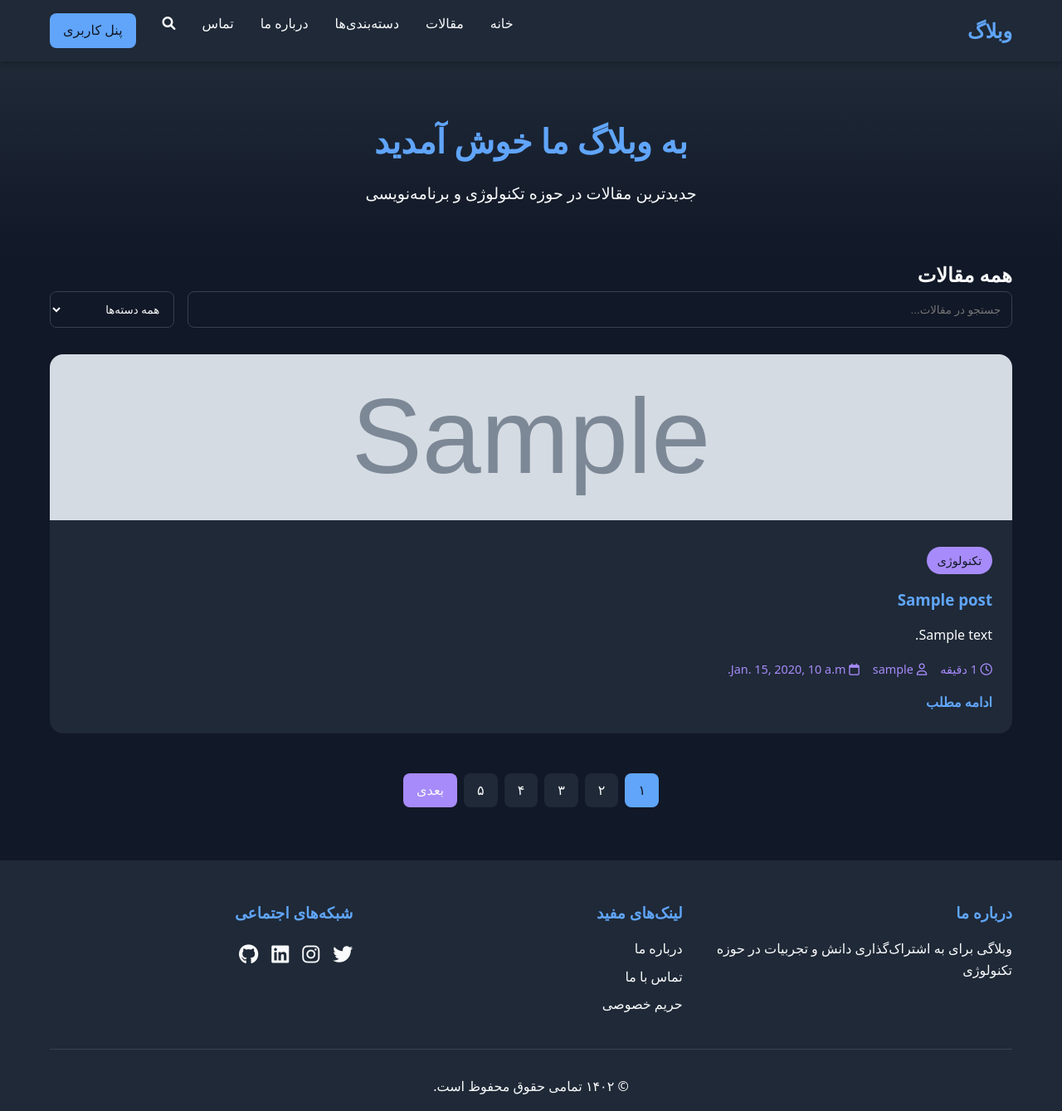
After one commit to Anes-Ae/Blog, a Django app: template blog/templates/blog/post_list.html in a window 1280 px wide. The commit adds this page. Shown: the whole page at 83% size. Run offline with Django 5.2, Linux system fonts and the light colour scheme; the template is opened without the code that fills it: values that come from a table or form of the project are taken from there, others are empty; tables that the repository leaves empty hold one stand-in row (values such as "Sample post"); grey boxes marked "Sample" are stand-in pictures; parts of the project's set-up code (start-up, migrations or seed data) failed here and were passed over.

Commit message:
add home and posts pages

```diff
--- a/blog/models.py
+++ b/blog/models.py
@@ -29,7 +29,7 @@
     author = models.ForeignKey(get_user_model(), on_delete=models.PROTECT, related_name='posts', verbose_name=_('author'))
     featured_image = models.ImageField(_('featured image'), upload_to='blog_images/', null=True, blank=True)
     main_content = HTMLField(_('main content'))
-    reading_time = models.PositiveIntegerField(blank=True, null=True)
+    reading_time = models.PositiveIntegerField(_('reading_time'), blank=True, null=True, help_text=_('In minutes'))
     description = models.TextField()
     status = models.CharField(_('status'), max_length=3, choices=POST_STATUS_CHOICES, default=POST_STATUS_DRAFT)
     publish = models.DateTimeField(default=timezone.now)
--- /dev/null
+++ b/blog/templates/blog/post_list.html
@@ -0,0 +1,55 @@
+{% extends '_base.html' %}
+
+{% load static %}
+{% block page_title %}  {% endblock %}
+
+{% block page_content %}
+
+    <main class="container">
+        <section class="posts-section">
+            <h1>همه مقالات</h1>
+            <div class="posts-filter">
+                <input type="text" class="search-input" placeholder="جستجو در مقالات...">
+                <select class="category-filter">
+                    <option value="">همه دسته‌ها</option>
+                    <option value="technology">تکنولوژی</option>
+                    <option value="programming">برنامه‌نویسی</option>
+                    <option value="design">طراحی</option>
+                </select>
+            </div>
+            <div class="posts-grid">
+                <!-- Post Card Template -->
+                {% for post in post_list %}
+                <article class="post-card">
+                    {% if post.featured_image %}
+                    <div class="post-image">
+                        <img src="{{ post.featured_image.url }}" alt="{{ post.title }}">
+                    </div>
+                    {% endif %}
+                    <div class="post-content">
+                        <div class="post-category">تکنولوژی</div>
+                        <h3>{{ post.title }}</h3>
+                        <p>{{ post.description|truncatewords:10 }}</p>
+                        <div class="post-meta">
+                            <span><i class="far fa-clock"></i> {{ post.reading_time }} دقیقه</span>
+                            <span><i class="far fa-user"></i> {{ post.author }}</span>
+                            <span><i class="far fa-calendar"></i> {{ post.created_at }}</span>
+                        </div>
+                        <a href="#" class="read-more">ادامه مطلب</a>
+                    </div>
+                </article>
+                {% endfor %}
+                <!-- Repeat post-card for more posts -->
+            </div>
+            <div class="pagination">
+                <a href="#" class="active">۱</a>
+                <a href="#">۲</a>
+                <a href="#">۳</a>
+                <a href="#">۴</a>
+                <a href="#">۵</a>
+                <a href="#" class="next">بعدی</a>
+            </div>
+        </section>
+    </main>
+
+{% endblock %}
--- a/blog/urls.py
+++ b/blog/urls.py
@@ -1,11 +1,10 @@
 from django.urls import path
 
 from . import views
-from django.conf import settings
-from django.conf.urls.static import static
 
 
 
 urlpatterns = [
     path('', views.PostListView.as_view(), name='home'),
-] + static(settings.MEDIA_URL, document_root=settings.MEDIA_ROOT)
+    path('all-posts/', views.PostListView.as_view(), name='posts-list'),
+]
```
Also changed, not shown: blog/templates/blog/home.html (+5 -6 lines), blog/views.py (+7 -1 lines), blog/migrations/0011_alter_post_reading_time.py (added).
